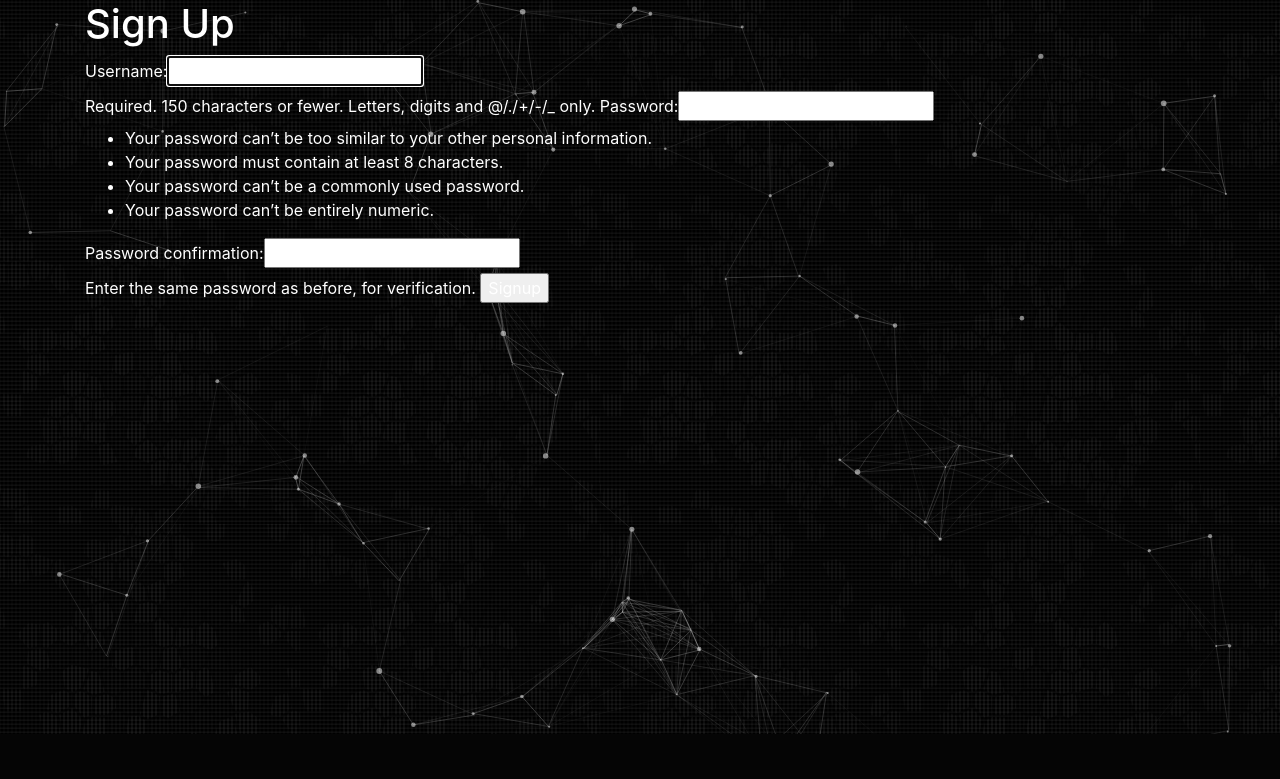
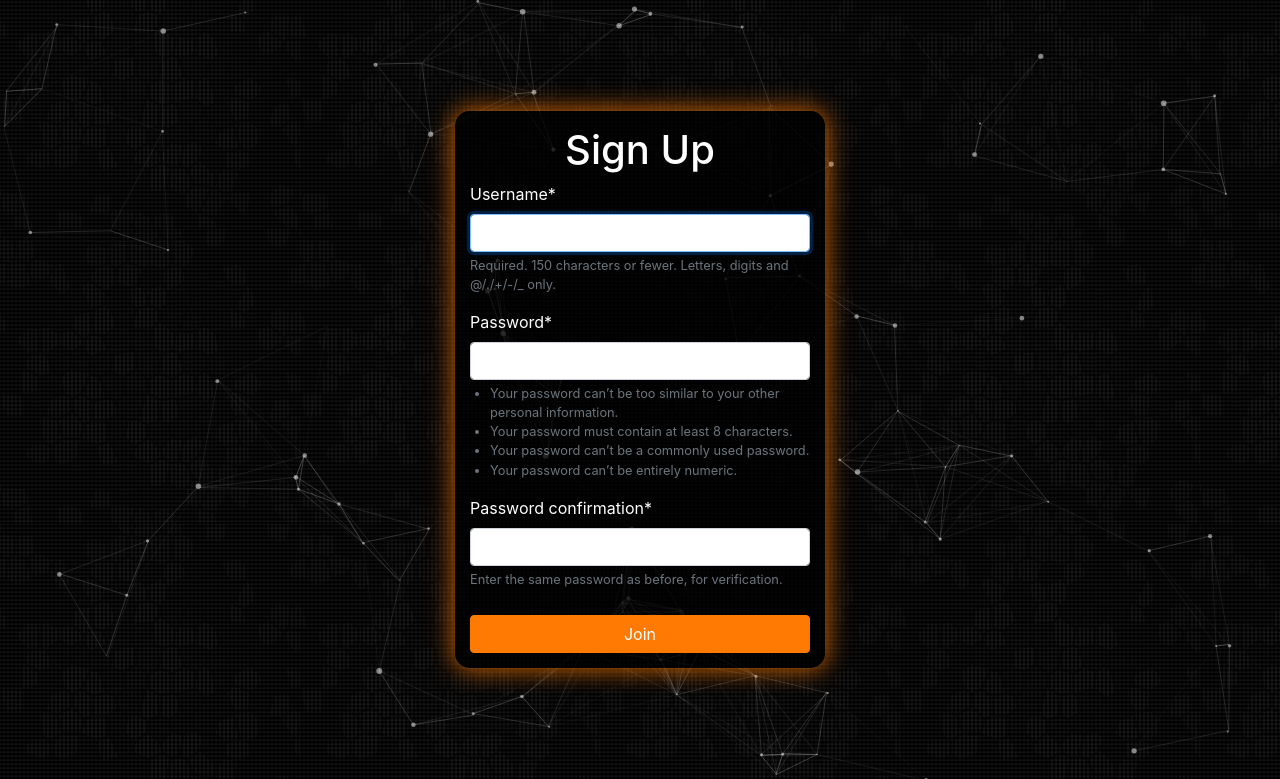
Before and after one commit to DrDEXT3R/AImage, a Django app: page /accounts/signup/ in a window 1280 px wide. Shown: the part 66-845 px from the top of the page. Before the commit the page ends 800 px from the top, so only its background shows below. Run offline with Django 3.2, Linux system fonts and the light colour scheme; style sheets or scripts are compiled from the project's sources; some libraries are stand-ins or nearby versions; some web fonts are replaced.

Commit message:
Create signup form appearance

```diff
--- a/aimagesite/accounts/templates/accounts/login.html
+++ b/aimagesite/accounts/templates/accounts/login.html
@@ -17,7 +17,7 @@
                 <form class="site-form" action="{% url 'accounts:login' %}" method="post">
                     {% csrf_token %}
                     {{ form|crispy }}
-                    <input class="btn btn-primary normal-btn" type="submit" value="Login">
+                    <input class="btn btn-primary" type="submit" value="Login">
                 </form>
 
         </div>
--- a/aimagesite/accounts/templates/accounts/signup.html
+++ b/aimagesite/accounts/templates/accounts/signup.html
@@ -1,12 +1,22 @@
 {% extends 'base_layout.html' %}
+{% load static %}
 
 {% block title %}Sign Up{% endblock %}
+{% load crispy_forms_tags %}
+
+{% block stylesheet %}
+    <link rel="stylesheet" href="{% static 'css/dist/forms.css' %}">
+{% endblock %}
 
 {% block content %}
-    <h1>Sign Up</h1>
-    <form class="site-form" action="{% url 'accounts:signup' %}" method="post">
-        {% csrf_token %}
-        {{ form }}
-        <input type="submit" value="Signup">
-    </form>
+    <div class="d-flex justify-content-center">
+        <div class="form-wrapper col-sm-9 col-md-6 col-lg-4">
+            <h1 class="text-center">Sign Up</h1>
+            <form class="site-form" action="{% url 'accounts:signup' %}" method="post">
+                {% csrf_token %}
+                {{ form|crispy }}
+                <input class="btn btn-primary" type="submit" value="Join">
+            </form>
+        </div>
+    </div>
 {% endblock %}
--- a/aimagesite/assets/css/_variables.scss
+++ b/aimagesite/assets/css/_variables.scss
@@ -7,3 +7,8 @@ $font_title: Days One, sans-serif;
 $color_brown: #261400;
 $color_orange: #ff7a03;
 $color_white: #ffffff;
+$color_red: #ff0000;
+$color_grey: #6c757d;
+
+$color_orange_opacity: rgba(255, 122, 3, 0.75);
+$color_black_opacity: rgba(0, 0, 0, 0.75);
--- a/aimagesite/assets/css/forms.scss
+++ b/aimagesite/assets/css/forms.scss
@@ -2,13 +2,13 @@
 
 .btn {
     background-color: $color_orange;
-    color:#FFFFFF;
+    color: $color_white;
     border-color: $color_orange;
 }
 
 .btn:hover, .btn:focus, .btn:active, .btn.active, .open .dropdown-toggle.btn {
     background-color: $color_orange;
-    color:#FFFFFF;
+    color: $color_white;
     border-color: $color_orange;
     opacity: 0.8;
 }
@@ -19,22 +19,35 @@
 }
 
 .form-wrapper {
-    background-color:  rgba(0, 0, 0, 0.75);
+    background-color:  $color_black_opacity;
     margin-top: clamp(80px, 10%, 10%);
+    margin-bottom: clamp(80px, 10%, 10%);
     padding-top: 15px;
     padding-bottom: 15px;
     border-radius: 15px;
     // shadow
-    -webkit-box-shadow: 0px 0px 25px 2px rgba(255, 122, 3, 0.75);
-	-moz-box-shadow: 0px 0px 25px 2px  rgba(255, 122, 3, 0.75);
-	box-shadow: 0px 0px 25px 2px  rgba(255, 122, 3, 0.75);
+    -webkit-box-shadow: 0px 0px 25px 2px $color_orange_opacity;
+	-moz-box-shadow: 0px 0px 25px 2px $color_orange_opacity;
+	box-shadow: 0px 0px 25px 2px $color_orange_opacity;
 }
 
 .alert-danger {
-    background-color: red;
+    background-color: $color_red;
     margin-top: 20px;
 }
 
 .alert-danger ul {
     padding: 0 0 0 15px;
 }
+
+#hint_id_password1 > ul > li {
+    color: $color_grey;
+}
+
+#hint_id_password1 > ul {
+    padding: 0 0 0 20px;
+}
+
+.invalid-feedback > strong {
+    color: $color_red;
+}
--- a/aimagesite/assets/css/text_animation.scss
+++ b/aimagesite/assets/css/text_animation.scss
@@ -15,7 +15,7 @@
 }
 
 .texts .text1 {
-    color: white;
+    color: $color_white;
     font-size: 60px;
     font-weight: 700;
     letter-spacing: 8px;
```
